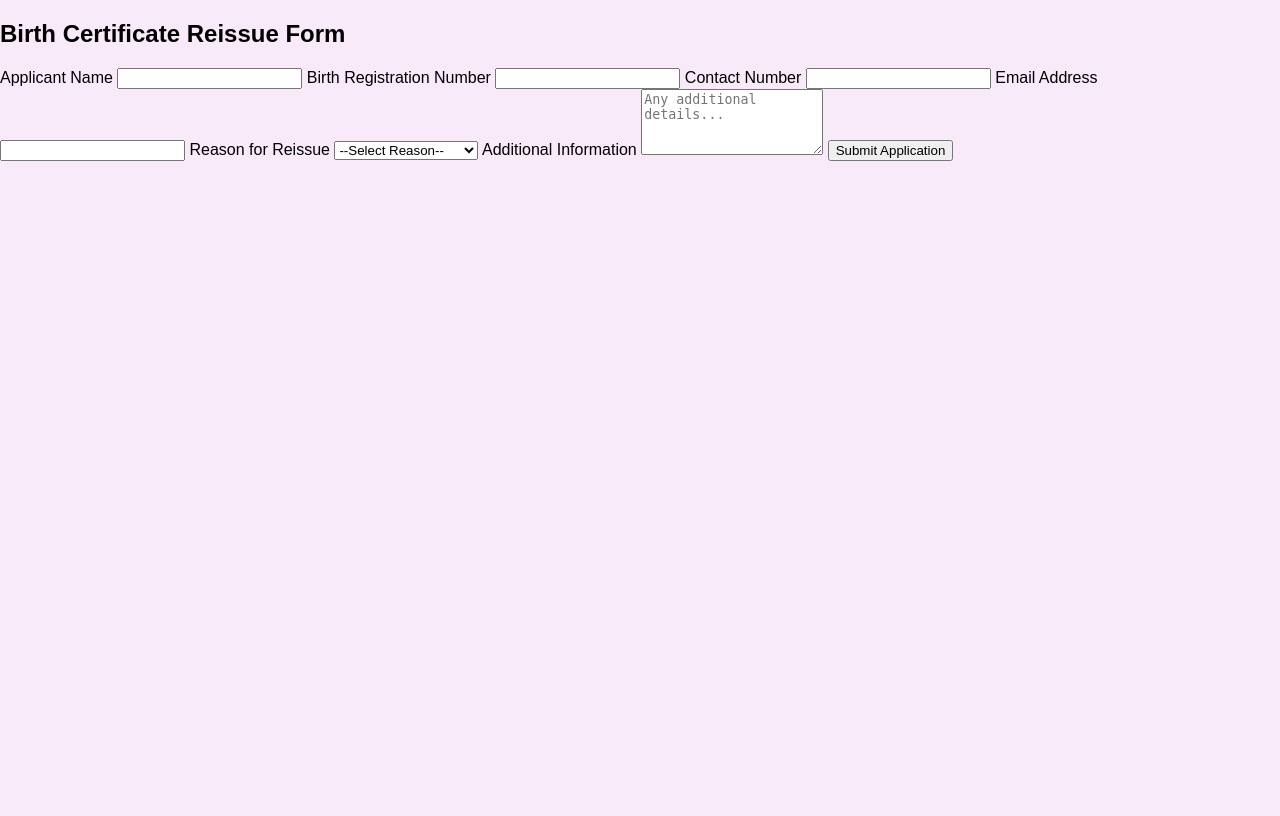
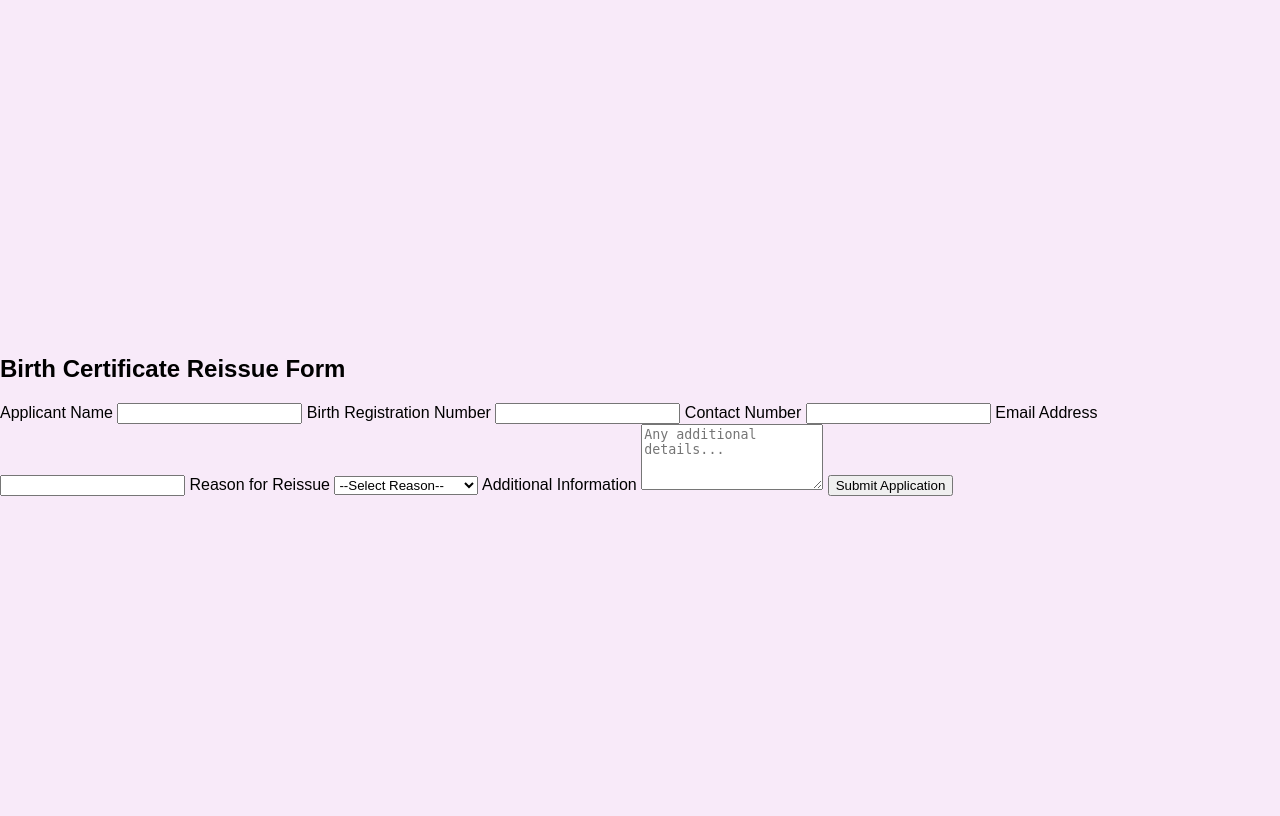
Before and after one commit to Saj1d-prompt/BirthRecordCommunicationSystem, a PHP site: page /reissue.html in a window 1280 px wide. Shown: the part 188-1004 px from the top of the page. Before the commit the page ends 349 px from the top, so only its background shows below. Run offline with PHP 8.4, Linux system fonts and the light colour scheme.

Commit message:
display change

```diff
--- a/reissue.css
+++ b/reissue.css
@@ -5,3 +5,10 @@ body {
     background: #f8eaf9;
 
 }
+
+.reissueSection {
+    display: flex;
+    justify-content: center;
+    align-items: center;
+    min-height: 100vh;
+}
```
